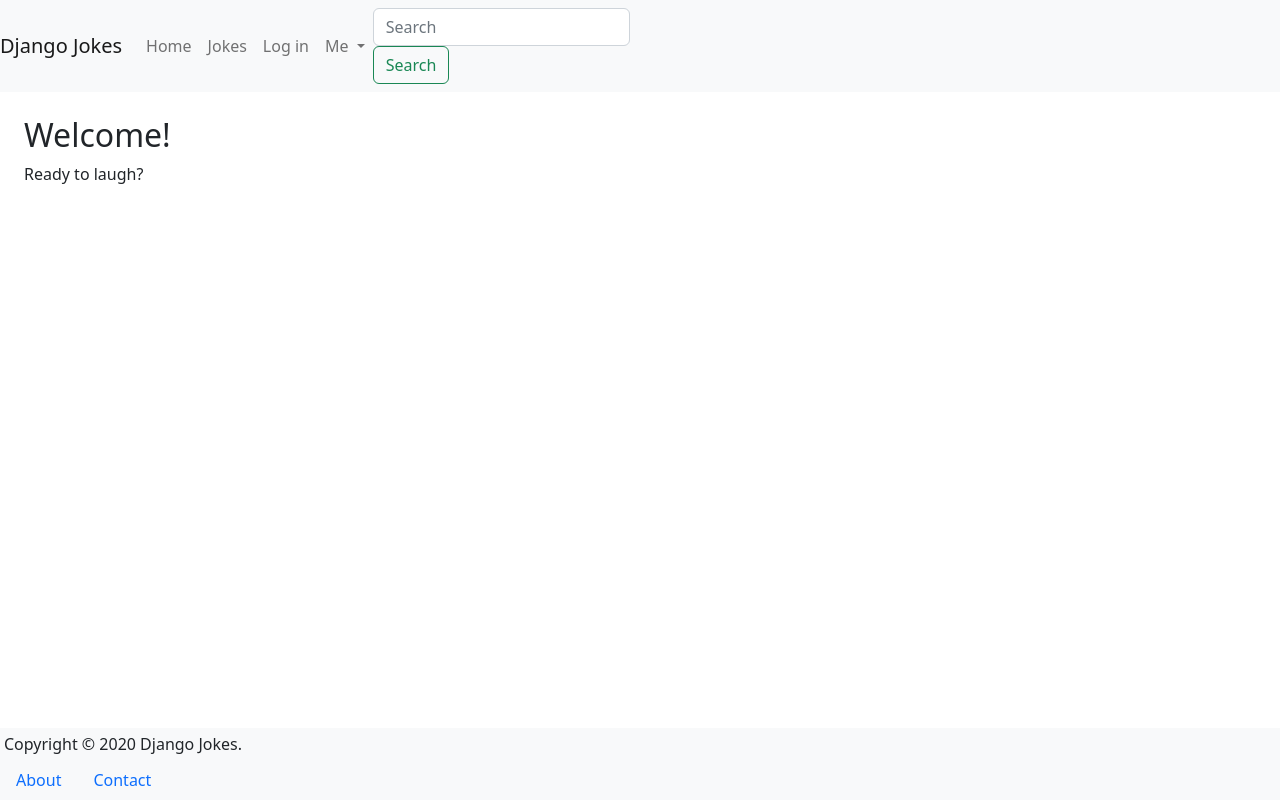
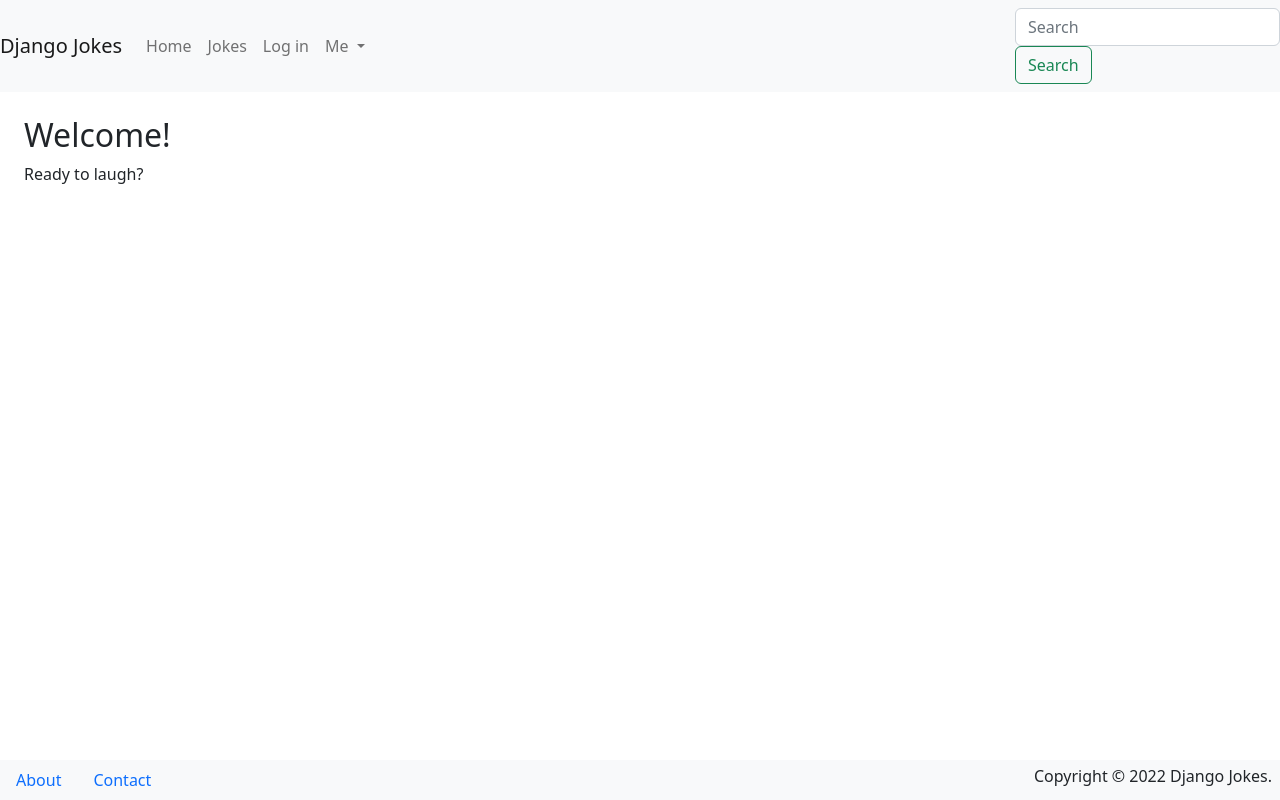
Before and after one commit to jdunn103/djangojokes.com, a Django app: page / in a window 1280 px wide. Run offline with Django 4.2, Linux system fonts and the light colour scheme; some libraries are stand-ins or nearby versions.

Commit message:
Updated _base.html

```diff
--- a/templates/_base.html
+++ b/templates/_base.html
@@ -3,8 +3,7 @@
 <head>
 <meta charset="UTF-8">
 <meta name="viewport" content="width=device-width, initial-scale=1">
-<link href="https://cdn.jsdelivr.net/npm/bootstrap@5.2.0/dist/css/bootstrap.min.css" rel="stylesheet" integrity="sha384-gH2yIJqKdNHPEq0n4Mqa/HGKIhSkIHeL5AyhkYV8i59U5AR6csBvApHHNl/vI1Bx" crossorigin="anonymous">
-
+<link href="https://cdn.jsdelivr.net/npm/bootstrap@5.2.1/dist/css/bootstrap.min.css" rel="stylesheet" integrity="sha384-iYQeCzEYFbKjA/T2uDLTpkwGzCiq6soy8tYaI1GyVh/UjpbCx/TYkiZhlZB6+fzT" crossorigin="anonymous">
 <script src="https://kit.fontawesome.com/4dffceed4b.js" crossorigin="anonymous"></script>
 <title>{% block title %}{% endblock %} | Django Jokes</title>
 </head>
@@ -19,7 +18,7 @@
     </button>
 
     <div class="collapse navbar-collapse" id="navbarSupportedContent">
-      <ul class="navbar-nav mr-auto">
+      <ul class="navbar-nav me-auto">
         <li class="nav-item active">
           <a class="nav-link" href="{% url 'pages:homepage' %}">Home
             <span class="sr-only">(current)</span>
@@ -46,7 +45,7 @@
         </li>
       </ul>
       <form class="form-inline my-2 my-lg-0">
-        <input class="form-control mr-sm-2" type="search"
+        <input class="form-control me-sm-2" type="search"
         placeholder="Search" aria-label="Search">
         <button class="btn btn-outline-success my-2 my-sm-0" type="submit">
           Search
@@ -60,7 +59,7 @@
 </main>
 <footer class="fixed-bottom bg-light row">
     <div class="col">
-      <div class="float-right m-1 mr-2">Copyright &copy; 2020 Django Jokes.</div>
+      <div class="float-end m-1 me-2">Copyright &copy; 2022 Django Jokes.</div>
       <nav>
         <ul class="nav">
           <li class="nav-item">
```
